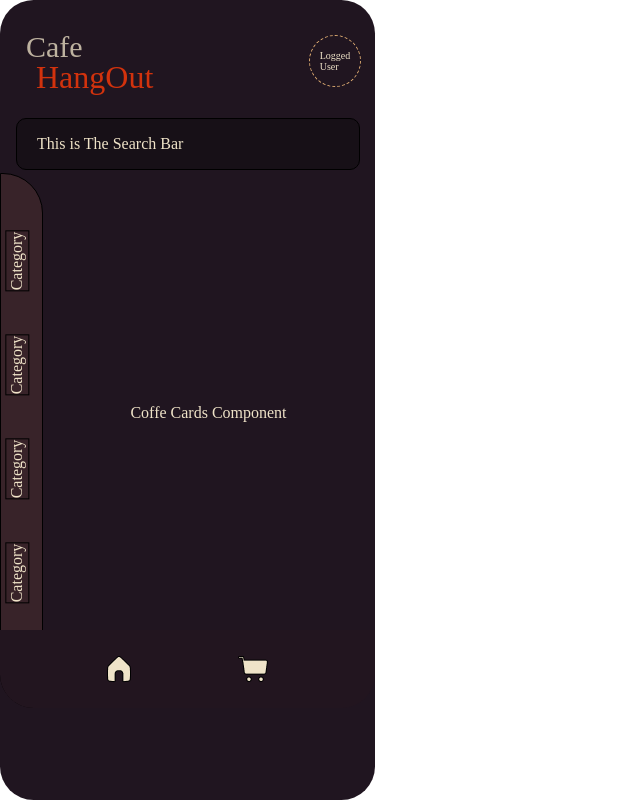
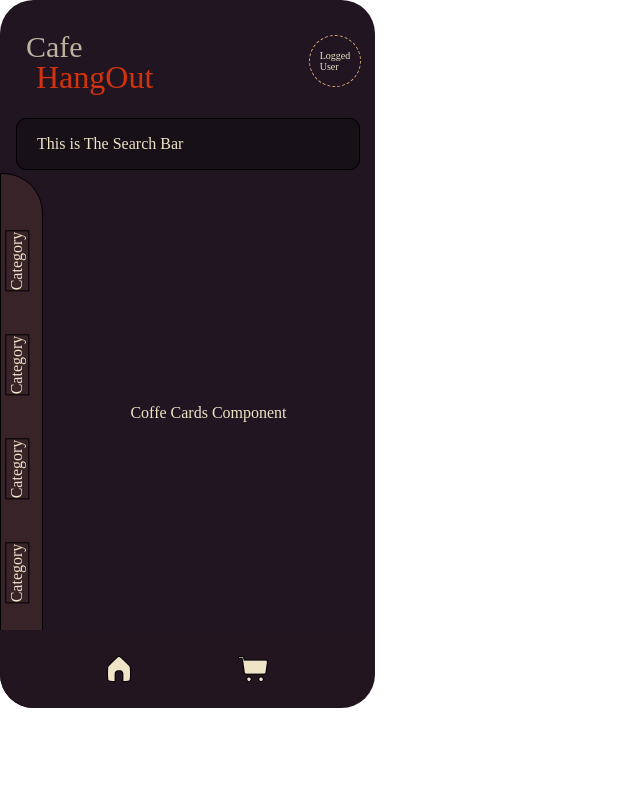
Before and after one commit to HangOutYL/HangOut, a React (Create React App) app: page / in a window 1280 px wide. Shown: the whole page, without its empty margins (0-640 px from the left). Built offline with nearby package versions, Linux system fonts and the light colour scheme; a web font is replaced by a local one.

Commit message:
Changing View Hight

```diff
--- a/src/components/Home/home.css
+++ b/src/components/Home/home.css
@@ -2,7 +2,7 @@
 
 .Home {
   width: 375px;
-  height: 100vh;
+  height: 701px;
   left: 0px;
   top: 0px;
   display: flex;
```
